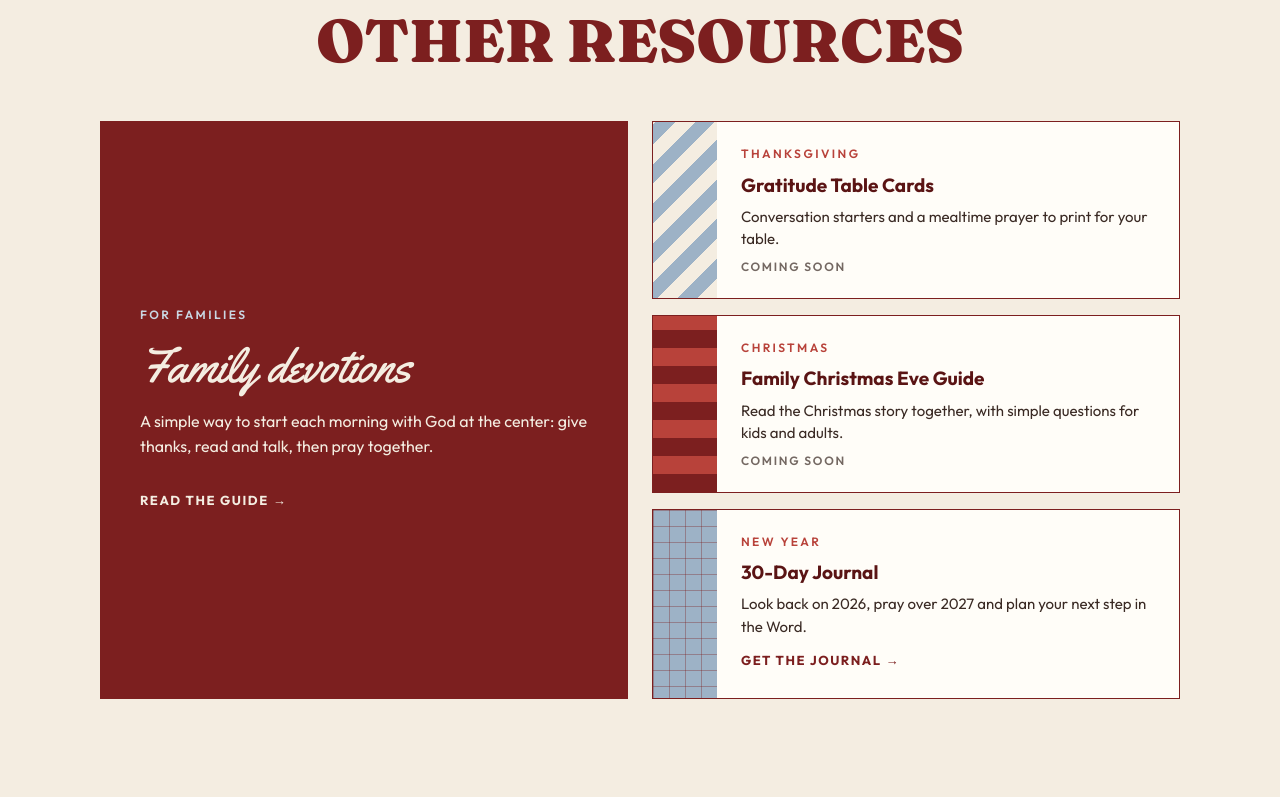
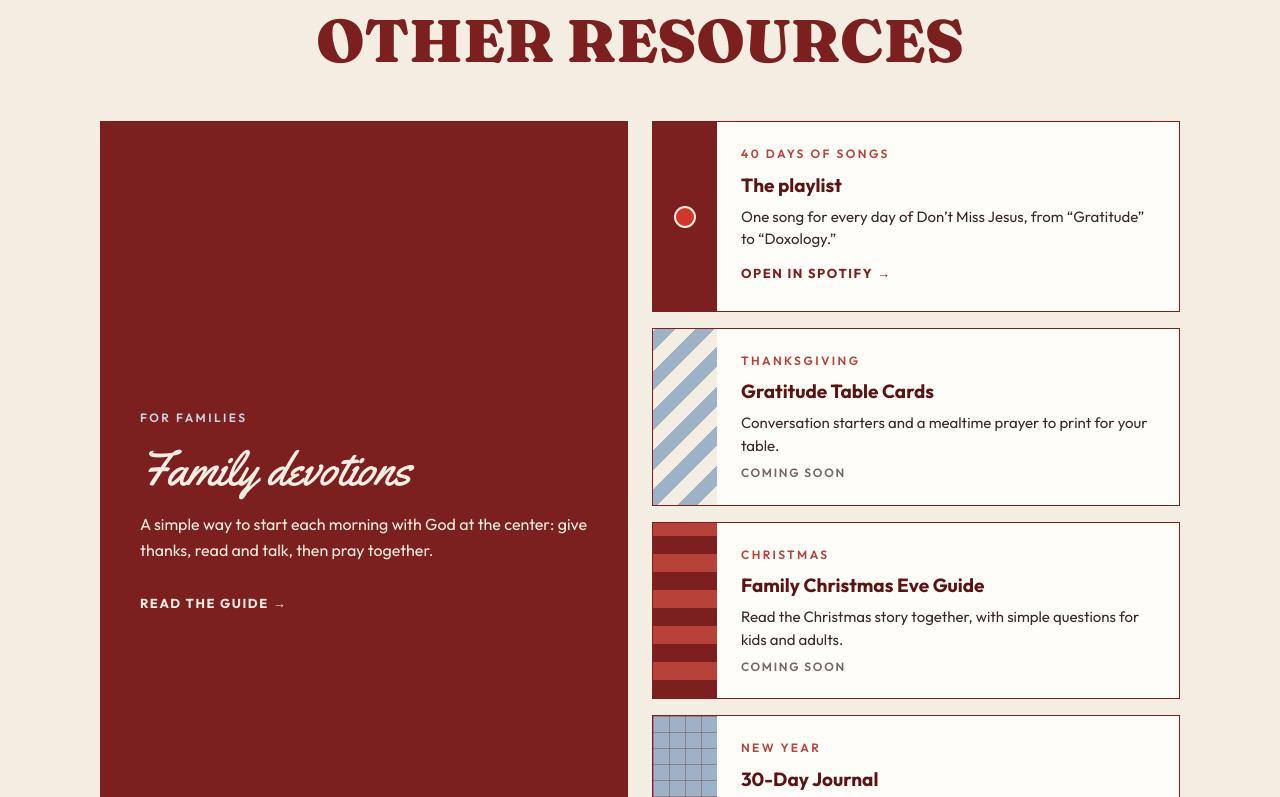
Before and after one commit to zachdanielbuild/40-days-of-devotion, a plain HTML site: page build/site/index.html in a window 1280 px wide. Shown: the part 2921-3718 px from the top of the page. Drawn offline with Linux system fonts and the light colour scheme.

Commit message:
Home page: Spotify playlist in Other resources
Co-Authored-By: Claude Opus 5.5 <noreply@anthropic.com>
Claude-Session: https://claude.ai/code/session_01JxK1mmNSAbCNNr6ysrPHg5

```diff
--- a/build/site/dmj.css
+++ b/build/site/dmj.css
@@ -141,6 +141,8 @@ body.dmj{margin:0;background:var(--cream);color:var(--ink);font-family:var(--san
 .res-list{flex:1 1 400px;list-style:none;margin:0;padding:0;display:flex;flex-direction:column;gap:16px}
 .res-item{display:flex;border:1.5px solid var(--red);background:var(--paper)}
 .res-item .art{width:64px;flex:none}
+.res-item .art.art-dot{background:var(--red);display:flex;align-items:center;justify-content:center}
+.res-item .art.art-dot span{width:22px;height:22px;border-radius:50%;background:var(--dot);border:2px solid var(--cream)}
 .res-item .art.grid-bg{background-size:16px 16px}
 .res-item .art.stripe{height:auto;background:repeating-linear-gradient(0deg,var(--red) 0 18px,var(--red-2) 18px 36px)}
 .res-item .body{padding:22px 24px;display:flex;flex-direction:column;gap:6px}
--- a/build/site/index.html
+++ b/build/site/index.html
@@ -17,7 +17,7 @@
 <link rel="preconnect" href="https://fonts.googleapis.com">
 <link rel="preconnect" href="https://fonts.gstatic.com" crossorigin>
 <link rel="stylesheet" href="https://fonts.googleapis.com/css2?family=Fraunces:opsz,wght@9..144,700;9..144,900&amp;family=Outfit:wght@400;500;600;700&amp;family=Yellowtail&amp;display=swap">
-<link rel="stylesheet" href="/dmj.css?v=c941fe95">
+<link rel="stylesheet" href="/dmj.css?v=134d5aa0">
 </head>
 <body class="dmj">
 <a class="skip" href="#main">Skip to content</a>
@@ -59,6 +59,7 @@
 <div class="res">
 <a class="playlist" href="/dontmissjesus/family-devotions"><p class="eyebrow">For families</p><h3>Family devotions</h3><p>A simple way to start each morning with God at the center: give thanks, read and talk, then pray together.</p><span class="go">Read the guide →</span></a>
 <ul class="res-list">
+<li class="res-item"><div class="art art-dot" aria-hidden="true"><span></span></div><div class="body"><span class="eyebrow">40 days of songs</span><h3>The playlist</h3><p>One song for every day of Don’t Miss Jesus, from “Gratitude” to “Doxology.”</p><a class="go" href="https://open.spotify.com/playlist/3zKOYFC8yjDHfWAfFUlsB9">Open in Spotify →</a></div></li>
 <li class="res-item"><div class="art candy" aria-hidden="true"></div><div class="body"><span class="eyebrow">Thanksgiving</span><h3>Gratitude Table Cards</h3><p>Conversation starters and a mealtime prayer to print for your table.</p><span class="soon">Coming soon</span></div></li>
 <li class="res-item"><div class="art stripe" aria-hidden="true"></div><div class="body"><span class="eyebrow">Christmas</span><h3>Family Christmas Eve Guide</h3><p>Read the Christmas story together, with simple questions for kids and adults.</p><span class="soon">Coming soon</span></div></li>
 <li class="res-item"><div class="art grid-bg" aria-hidden="true"></div><div class="body"><span class="eyebrow">New Year</span><h3>30-Day Journal</h3><p>Look back on 2026, pray over 2027 and plan your next step in the Word.</p><a class="go" href="https://passionandpurpose.kit.com/30dayjournal">Get the journal →</a></div></li>
--- a/dmj.css
+++ b/dmj.css
@@ -141,6 +141,8 @@ body.dmj{margin:0;background:var(--cream);color:var(--ink);font-family:var(--san
 .res-list{flex:1 1 400px;list-style:none;margin:0;padding:0;display:flex;flex-direction:column;gap:16px}
 .res-item{display:flex;border:1.5px solid var(--red);background:var(--paper)}
 .res-item .art{width:64px;flex:none}
+.res-item .art.art-dot{background:var(--red);display:flex;align-items:center;justify-content:center}
+.res-item .art.art-dot span{width:22px;height:22px;border-radius:50%;background:var(--dot);border:2px solid var(--cream)}
 .res-item .art.grid-bg{background-size:16px 16px}
 .res-item .art.stripe{height:auto;background:repeating-linear-gradient(0deg,var(--red) 0 18px,var(--red-2) 18px 36px)}
 .res-item .body{padding:22px 24px;display:flex;flex-direction:column;gap:6px}
```
Also changed, not shown: build/site/dontmissjesus/family-devotions.html (+1 -1 lines), dontmissjesus/family-devotions.html (+1 -1 lines), index.html (+2 -1 lines), 1 other file.
